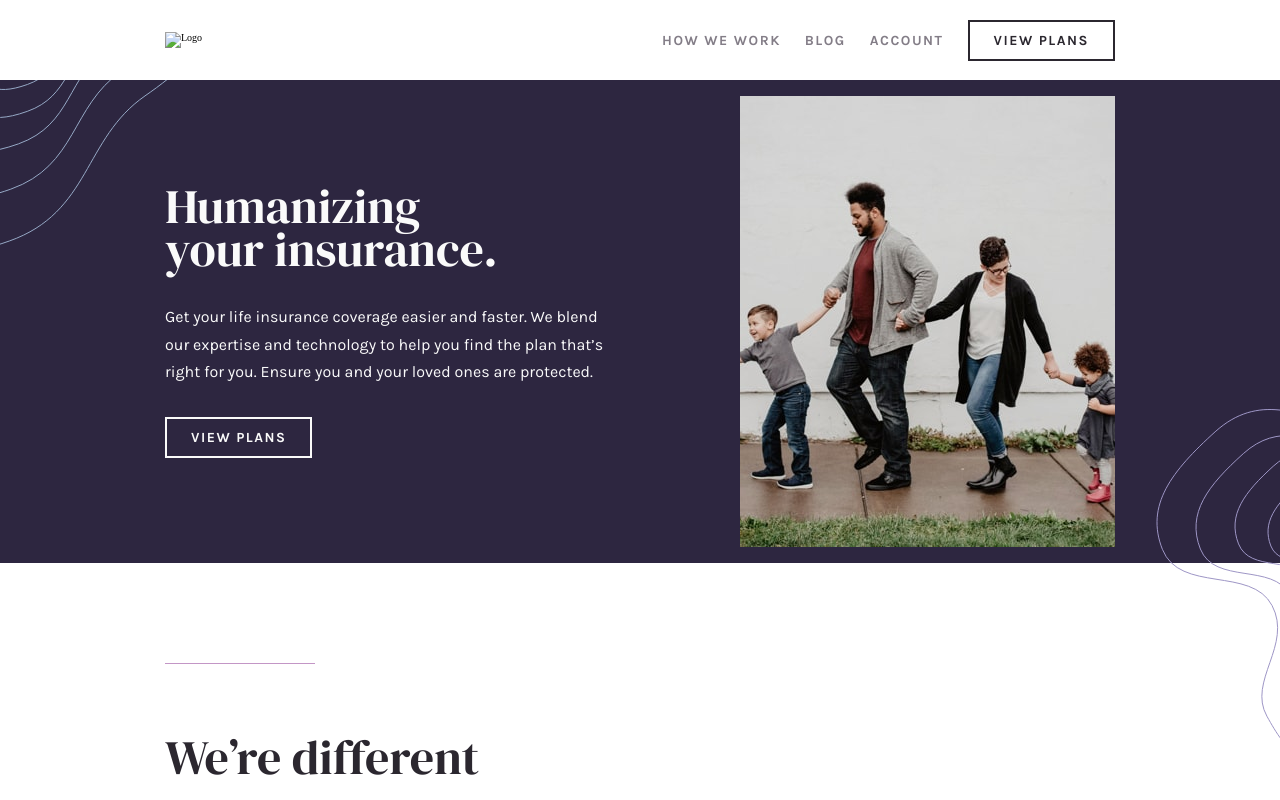
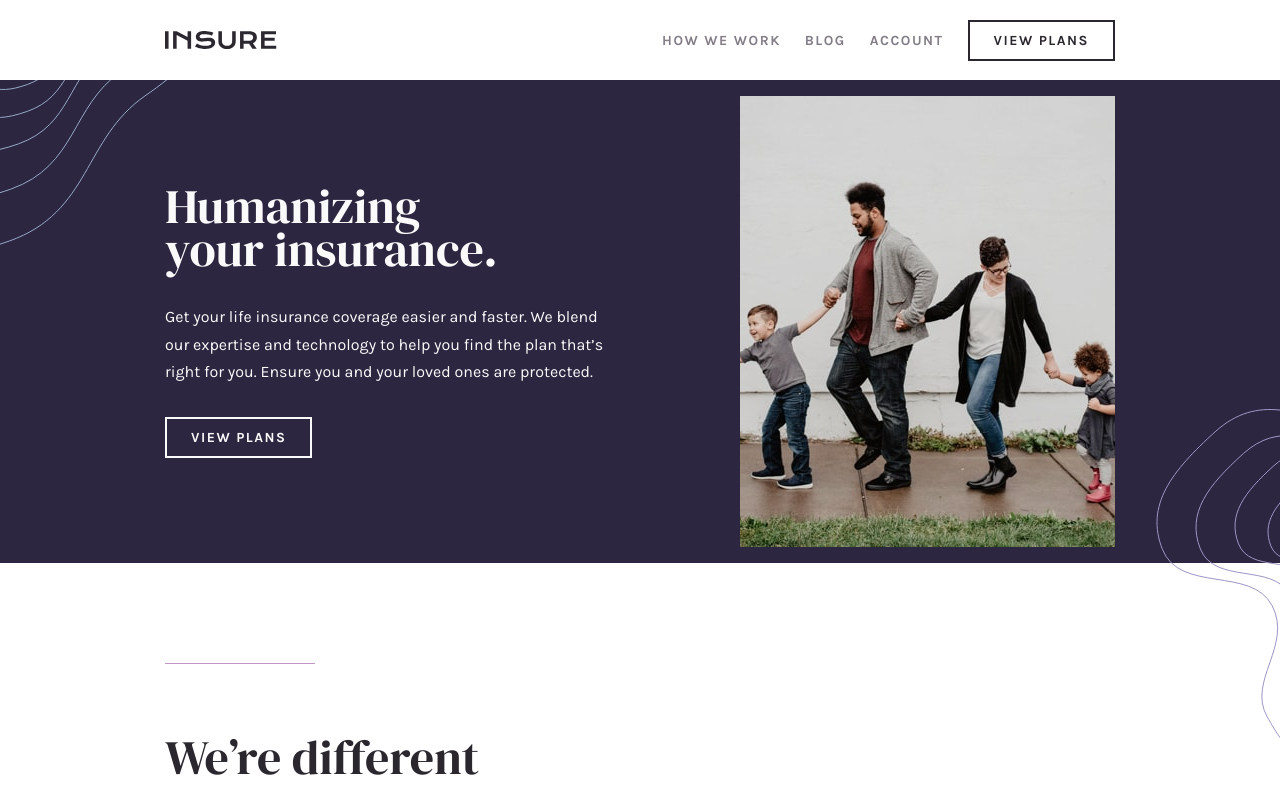
Before and after one commit to grazziotti/Insure-landing-page, a plain HTML site: page index.html in a window 1280 px wide. Shown: the top 800 px of the page. Drawn offline with Linux system fonts and the light colour scheme; the site is published under a folder, as on GitHub Pages, so addresses that start at the root find nothing.

Commit message:
fix header logo

```diff
--- a/index.html
+++ b/index.html
@@ -15,7 +15,7 @@
   <header id="header">
     <div class="container">
       <div class="header-content row">
-        <img class="logo" src="/images/logo.svg" alt="Logo">
+        <img class="logo" src="./images/logo.svg" alt="Logo">
         <img class="mobile-btn" src="./images/icon-hamburger.svg" alt="Hamburguer icon" />
         <nav class="header-nav">
           <ul class="header-menu row">
```
